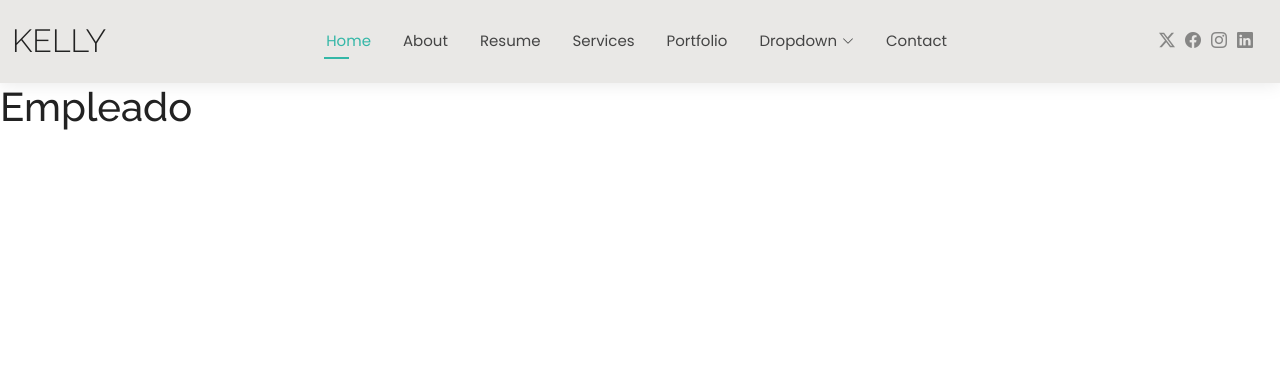
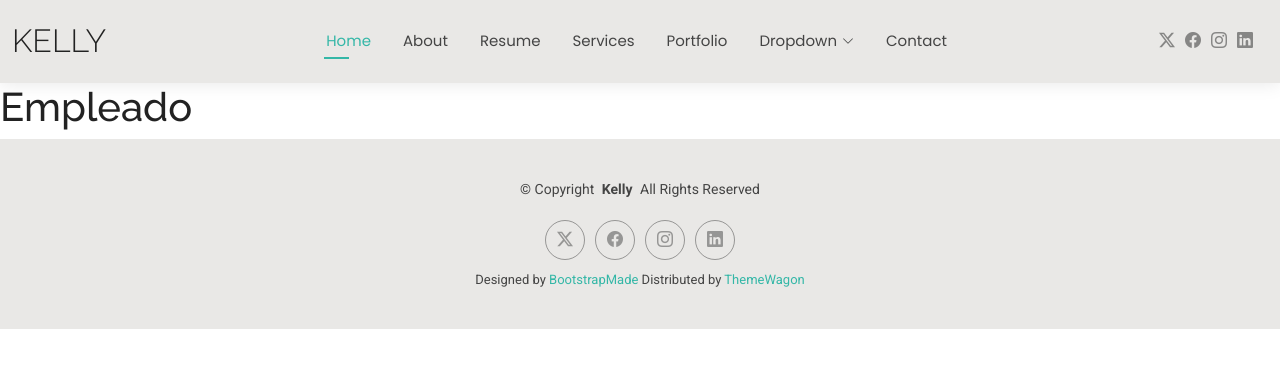
Before and after one commit to Anthonybm8/Ambiental, a Django app: page /empleado in a window 1280 px wide. Shown: the top 368 px of the page. Run offline with Django 5.2, Linux system fonts and the light colour scheme; some libraries are stand-ins or nearby versions.

Commit message:
se creo importo colores y el pie de pagina

```diff
--- a/Aplicaciones/templates/plantillas.html
+++ b/Aplicaciones/templates/plantillas.html
@@ -1,3 +1,4 @@
+{% load static %}
 <!DOCTYPE html>
 <html lang="en">
 
@@ -9,8 +10,8 @@
   <meta name="keywords" content="">
 
   <!-- Favicons -->
-  <link href="assets/img/favicon.png" rel="icon">
-  <link href="assets/img/apple-touch-icon.png" rel="apple-touch-icon">
+  <link href="{% static 'plantilla/Kelly/assets/img/favicon.png' %}" rel="icon">
+  <link href="{% static 'plantilla/Kelly/assets/img/apple-touch-icon.png' %}" rel="apple-touch-icon">
 
   <!-- Fonts -->
   <link href="https://fonts.googleapis.com" rel="preconnect">
@@ -18,14 +19,14 @@
   <link href="https://fonts.googleapis.com/css2?family=Roboto:ital,wght@0,100;0,300;0,400;0,500;0,700;0,900;1,100;1,300;1,400;1,500;1,700;1,900&family=Poppins:ital,wght@0,100;0,200;0,300;0,400;0,500;0,600;0,700;0,800;0,900;1,100;1,200;1,300;1,400;1,500;1,600;1,700;1,800;1,900&family=Raleway:ital,wght@0,100;0,200;0,300;0,400;0,500;0,600;0,700;0,800;0,900;1,100;1,200;1,300;1,400;1,500;1,600;1,700;1,800;1,900&display=swap" rel="stylesheet">
 
   <!-- Vendor CSS Files -->
-  <link href="assets/vendor/bootstrap/css/bootstrap.min.css" rel="stylesheet">
-  <link href="assets/vendor/bootstrap-icons/bootstrap-icons.css" rel="stylesheet">
-  <link href="assets/vendor/aos/aos.css" rel="stylesheet">
-  <link href="assets/vendor/swiper/swiper-bundle.min.css" rel="stylesheet">
-  <link href="assets/vendor/glightbox/css/glightbox.min.css" rel="stylesheet">
+  <link href="{% static 'plantilla/Kelly/assets/vendor/bootstrap/css/bootstrap.min.css' %}" rel="stylesheet">
+  <link href="{% static 'plantilla/Kelly/assets/vendor/bootstrap-icons/bootstrap-icons.css' %}" rel="stylesheet">
+  <link href="{% static 'plantilla/Kelly/assets/vendor/aos/aos.css' %}" rel="stylesheet">
+  <link href="{% static 'plantilla/Kelly/assets/vendor/swiper/swiper-bundle.min.css' %}" rel="stylesheet">
+  <link href="{% static 'plantilla/Kelly/assets/vendor/glightbox/css/glightbox.min.css' %}" rel="stylesheet">
 
   <!-- Main CSS File -->
-  <link href="assets/css/main.css" rel="stylesheet">
+  <link href="{% static 'plantilla/Kelly/assets/css/main.css' %}" rel="stylesheet">
 
   <!-- =======================================================
   * Template Name: Kelly
@@ -42,8 +43,6 @@
     <div class="container-fluid position-relative d-flex align-items-center justify-content-between">
 
       <a href="index.html" class="logo d-flex align-items-center me-auto me-xl-0">
-        <!-- Uncomment the line below if you also wish to use an image logo -->
-        <!-- <img src="assets/img/logo.png" alt=""> -->
         <h1 class="sitename">Kelly</h1>
       </a>
 
@@ -85,6 +84,47 @@
 
     </div>
   </header>
-{% block body %}
 
-{% endblock %}
+  {% block body %}
+  {% endblock %}
+
+  <footer id="footer" class="footer light-background">
+    <div class="container">
+      <div class="copyright text-center">
+        <p>© <span>Copyright</span> <strong class="px-1 sitename">Kelly</strong> <span>All Rights Reserved<br></span></p>
+      </div>
+      <div class="social-links d-flex justify-content-center">
+        <a href=""><i class="bi bi-twitter-x"></i></a>
+        <a href=""><i class="bi bi-facebook"></i></a>
+        <a href=""><i class="bi bi-instagram"></i></a>
+        <a href=""><i class="bi bi-linkedin"></i></a>
+      </div>
+      <div class="credits">
+        Designed by <a href="https://bootstrapmade.com/">BootstrapMade</a> Distributed by <a href="https://themewagon.com">ThemeWagon</a>
+      </div>
+    </div>
+  </footer>
+
+  <!-- Scroll Top -->
+  <a href="#" id="scroll-top" class="scroll-top d-flex align-items-center justify-content-center"><i class="bi bi-arrow-up-short"></i></a>
+
+  <!-- Preloader -->
+  <div id="preloader"></div>
+
+  <!-- Vendor JS Files -->
+  <script src="{% static 'plantilla/Kelly/assets/vendor/bootstrap/js/bootstrap.bundle.min.js' %}"></script>
+  <script src="{% static 'plantilla/Kelly/assets/vendor/php-email-form/validate.js' %}"></script>
+  <script src="{% static 'plantilla/Kelly/assets/vendor/aos/aos.js' %}"></script>
+  <script src="{% static 'plantilla/Kelly/assets/vendor/waypoints/noframework.waypoints.js' %}"></script>
+  <script src="{% static 'plantilla/Kelly/assets/vendor/purecounter/purecounter_vanilla.js' %}"></script>
+  <script src="{% static 'plantilla/Kelly/assets/vendor/swiper/swiper-bundle.min.js' %}"></script>
+  <script src="{% static 'plantilla/Kelly/assets/vendor/glightbox/js/glightbox.min.js' %}"></script>
+  <script src="{% static 'plantilla/Kelly/assets/vendor/imagesloaded/imagesloaded.pkgd.min.js' %}"></script>
+  <script src="{% static 'plantilla/Kelly/assets/vendor/isotope-layout/isotope.pkgd.min.js' %}"></script>
+
+  <!-- Main JS File -->
+  <script src="{% static 'plantilla/Kelly/assets/js/main.js' %}"></script>
+
+</body>
+
+</html>
```
